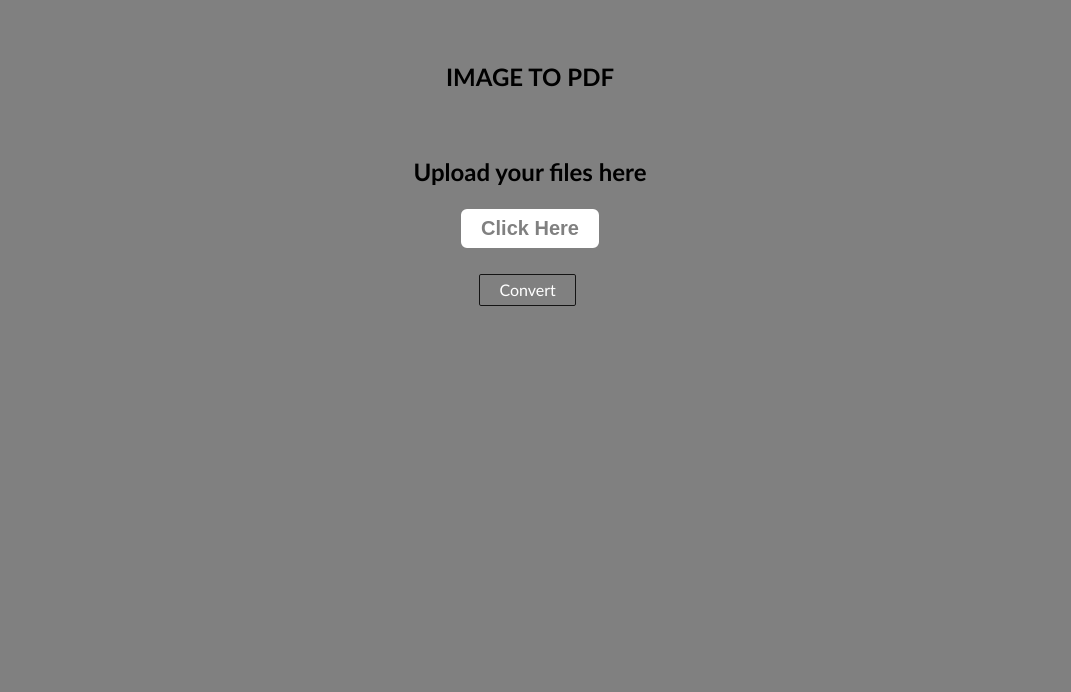
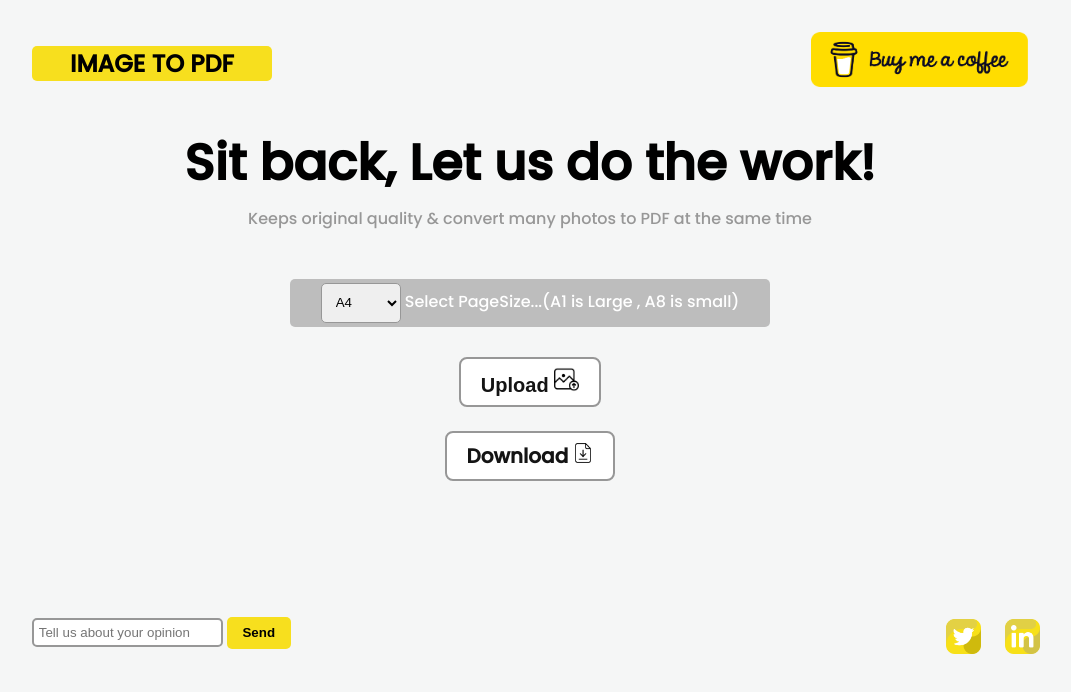
Before and after one commit to Chetan-B-B/Image-to-pdf, a website built with Parcel: page index.html in a window 1280 px wide. Shown: the whole page, without its empty margins (110-1181 px from the left). Built offline with nearby package versions, Linux system fonts and the light colour scheme.

Commit message:
Deployed

```diff
--- a/index.html
+++ b/index.html
@@ -4,23 +4,70 @@
     <meta charset="UTF-8">
     <meta http-equiv="X-UA-Compatible" content="IE=edge">
     <meta name="viewport" content="width=device-width, initial-scale=1.0">
+    <meta name="keywords" content="image to pdf , multiple images to pdf , online image to pdf, image to pdf online , image to pdf converter">
+    <meta name="description" content="free image to pdf conversion with one click">
     <title>Image to pdf</title>
     <link rel="shortcut icon" type="image/x-icon" href="./dist/favicon.ico">
     <link rel="stylesheet" href="style.css">
+
     <script src="script.js" defer type="module"></script>
+
+
 </head>
-<body>
+<body class="container">
     <nav class="navbar">
-       <h1>IMAGE TO PDF</h1>
+            <!-- <h1 id="logo">C</h1> -->
+    <h1 id="logo">IMAGE TO PDF</h1>
+
+      <div>
+          <a href="https://www.buymeacoffee.com/chetanbb" target="_blank"><img src="/bmc-button.png" alt="Buy Me A Coffee" style="height: 55px !important;width: 217px !important;" ></a>
+      </div>
 
     </nav>
-    <h2 class="main">Upload your files here</h2>
+    <section class="info">
+        <h2>Sit back, Let us do the work!</h2>
+        <p>Keeps original quality & convert many photos to PDF at the same time  </p>
+    </section>
+    <section class="inputPage">
+
+        <div >
+            <select name="pages" id="page">
+                <option value="A1">A1</option>
+                <option value="A2">A2</option>
+                <option value="A3">A3</option>
+                <option selected value="A4">A4</option>
+                <option value="A5">A5</option>
+                <option value="A6">A6</option>
+                <option value="A7">A7</option>
+                <option value="A8">A8</option>
+              </select>
+            <p class="inputPageValue">
+                Select PageSize...(A1 is Large , A8 is small)
+            </p>
+        </div>
+
+    </section>
+
     <form class="form-control">
         <div class="upload-btn-wrapper">
-            <button class="btn">Click Here</button>
+            <button class="btn">Upload
+              <img src="/photo.png" alt="fileUpload" width="25px" height="25px">
+            </button>
             <input type="file" name="myfile" class="inputfile" multiple accept="image/*"/>
           </div>
-       <a href="#" target="_blank" class="button1 " id="convert">Convert</a>
+       <a href="#" target="_blank" class="btn " id="convert">Download <img src="/file.png" alt="fileUpload" width="20px" height="20px"></a>
     </form>
+
+    <section class="footer">
+        <!-- <h2>Your opinion</h2> -->
+        <form name="contact" method="POST" data-netlify="true">
+            <input name="review" type="text" placeholder="Tell us about your opinion">
+            <button  type="submit" class="sendBtn">Send</button>
+        </form>
+        <div class="social">
+          <a href="https://twitter.com/Chetan_B_B" target="_blank"> <img src="/twitter.png" alt="fileUpload" width="35px" height="35px"></a>
+           <a href="https://www.linkedin.com/in/chetan-bb/" target="_blank"> <img src="/linkedin.png" alt="fileUpload" width="35px" height="35px"></a>
+        </div>
+    </section>
 </body>
 </html>
--- a/script.js
+++ b/script.js
@@ -3,19 +3,44 @@ import blobstrem from "blob-stream";
 
 const inputfile = document.querySelector(".inputfile");
 const convert = document.querySelector("#convert");
+const page = document.querySelector("#page");
+let pageSize = "A4";
+page.addEventListener("change", (e) => {
+  pageSize = e.target.value;
+});
+
+//page width and height based on pageSize
+
+const PAGEWH = {
+  A1: {
+    width: 1683.78,
+    height: 2383.94,
+  },
+  A2: { width: 1190.55, height: 1683.78 },
+  A3: { width: 841.89, height: 1190.55 },
+  A4: { width: 595.28, height: 841.89 },
+  A5: { width: 419.53, height: 595.28 },
+  A6: { width: 297.64, height: 419.53 },
+  A7: { width: 209.76, height: 297.64 },
+  A8: { width: 147.4, height: 209.76 },
+  A9: { width: 104.88, height: 147.4 },
+};
 
 inputfile.addEventListener("change", async (e) => {
   e.preventDefault();
-  const doc = new pdfkit();
+  const doc = new pdfkit({ size: pageSize });
   const stream = doc.pipe(blobstrem());
   let len = e.target.files.length;
+
   for (const [_, value] of Object.entries(e.target.files)) {
     const read = await value.arrayBuffer();
 
     doc.image(Buffer.from(read), 0, 15, {
       align: "center",
       valign: "center",
-      width: 650,
+      // width: 650,
+      width: PAGEWH[pageSize].width,
+      height: PAGEWH[pageSize].height,
     });
 
     //to prevent extra adding page
--- a/style.css
+++ b/style.css
@@ -1,15 +1,92 @@
+@import url("https://fonts.googleapis.com/css2?family=Merriweather:wght@700&display=swap");
+@import url("https://fonts.googleapis.com/css2?family=Poppins:ital,wght@0,100;0,500;1,300;1,500&display=swap");
+
+* {
+  margin: 0;
+  padding: 0;
+  box-sizing: border-box;
+}
+.container {
+  margin: auto;
+  max-width: 1100px;
+  overflow: auto;
+  padding: 0 20px;
+}
 body {
-  font-family: "Gill Sans", "Gill Sans MT", Calibri, "Trebuchet MS", sans-serif;
-  background-color: grey;
-  text-align: center;
+  font-family: "Poppins", sans-serif;
+  background-color: #f5f6f6;
+
   box-sizing: border-box;
 }
 .navbar {
   margin: 2rem;
-  padding: 0.6rem;
+  display: flex;
+
+  justify-content: space-between;
+  align-items: center;
+  text-align: center;
+}
+#logo {
+  /* font-family: "Merriweather", serif; */
+
+  background-color: #f7df1e;
+  border-radius: 5px;
+  /* width: 50px;--> for logo C */
+  width: 15rem;
+  height: 35px;
 }
 
-.main,
+.info > h2 {
+  margin-bottom: 0.1rem;
+  padding-bottom: 0.2rem;
+  font-size: 50px;
+  text-align: center;
+}
+.info > p {
+  color: #979797;
+  text-align: center;
+  margin-bottom: 20px;
+}
+
+/* .inputPage form {
+  margin: 20px;
+  display: flex;
+  justify-content: center;
+} */
+.inputPage {
+  color: #fff;
+  margin: auto;
+  border-radius: 5px;
+  background-color: #bdbdbd;
+  width: 30rem;
+  height: 3rem;
+  text-align: center;
+  position: relative;
+  margin-top: 3rem;
+}
+.inputPage select {
+  border-color: #979797;
+  width: 5rem;
+  align-items: center;
+  height: 2.5rem;
+  border-radius: 5px;
+  margin-top: 3.8px;
+  padding: 10px;
+}
+
+/*
+.inputPage div {
+  margin: 20px;
+  width: 800px;
+  height: 30px;
+  background-color: #f5f6f6;
+  display: flex;
+  justify-content: space-between;
+} */
+.inputPage .inputPageValue {
+  display: inline;
+}
+
 input {
   margin-bottom: 1rem;
   padding: 0.3rem;
@@ -19,23 +96,14 @@ input {
   flex-direction: column;
   align-items: center;
   justify-content: center;
+  margin-top: 30px;
 }
 
-a.button1 {
-  display: inline-block;
-
-  padding: 0.35em 1.2em;
-  border: 0.1em solid #141414;
-  margin: 0 0.3em 0.3em 0;
-  border-radius: 0.12em;
+a {
   text-decoration: none;
-  font-weight: 300;
-  text-align: center;
-  color: #fff;
-  transition: all ease-in 0.2s;
 }
-a.button1:hover {
-  color: #000;
+a.btn:hover {
+  color: #a5a4a4;
   background-color: #fff;
 }
 
@@ -46,13 +114,14 @@ a.button1:hover {
 }
 
 .btn {
-  border: 2px solid gray;
-  color: gray;
+  border: 2px solid #979797;
+  color: #141414;
   background-color: white;
   padding: 8px 20px;
   border-radius: 8px;
   font-size: 20px;
   font-weight: bold;
+
   margin-bottom: 1.5rem;
 }
 
@@ -63,3 +132,42 @@ a.button1:hover {
   top: 0;
   opacity: 0;
 }
+i {
+  color: #141414;
+}
+
+.sendBtn {
+  width: 4rem;
+  height: 2rem;
+  padding: 0.5rem;
+  text-align: center;
+  border: none;
+  border-radius: 5px;
+  font-weight: 600;
+  background-color: #f7df1e;
+}
+.sendBtn:hover {
+  color: #333232;
+}
+
+.footer input {
+  border: 2px solid #979797;
+  border-radius: 5px;
+}
+.footer {
+  display: flex;
+  align-items: center;
+  justify-content: space-between;
+  margin-top: 7rem;
+  margin-left: 2rem;
+}
+.social > a {
+  margin-right: 20px;
+}
+@media only screen and (max-width: 600px) {
+  .navbar {
+    display: flex;
+    flex-direction: column;
+    gap: 1rem;
+  }
+}
```
Also changed, not shown: bmc-button.png (added), file.png (added), linkedin.png (added), photo.png (added), twitter.png (added).
